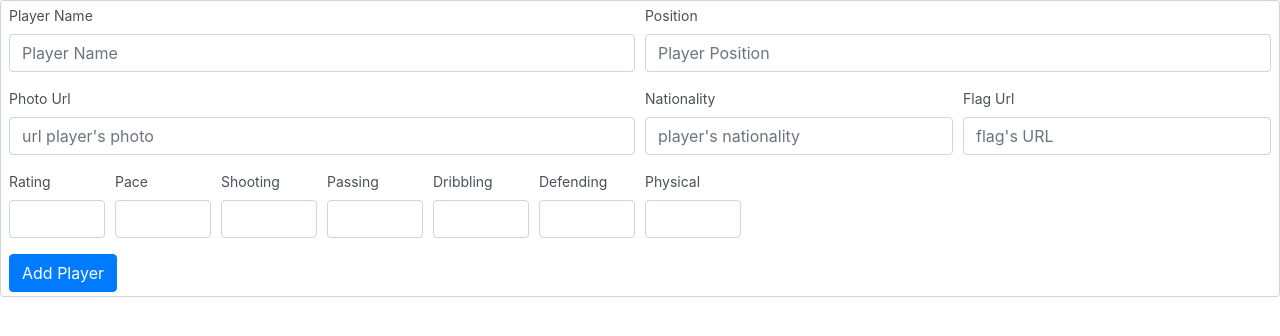
After one commit to Maroualab/Backend-pour-le-Gestionnaire-de-Contenu-de-FUT-Champions-Ultimate-Team, a PHP site: page /addPlayer.php in a window 1280 px wide. The commit adds this page. Shown: the top 336 px of the page. Run offline with PHP 8.4, Linux system fonts and the light colour scheme.

Commit message:
added form and add functionnality

```diff
--- /dev/null
+++ b/addPlayer.php
@@ -0,0 +1,93 @@
+<?php
+include 'connect.php';
+
+
+// $sql = "
+// INSERT INTO
+
+//  ";
+
+// $result = $conn->query($sql);
+
+?>
+<!DOCTYPE html>
+<html lang="en">
+<head>
+    <meta charset="UTF-8">
+    <meta name="viewport" content="width=device-width, initial-scale=1.0">
+    <link rel="stylesheet" href="https://cdn.jsdelivr.net/npm/bootstrap@4.0.0/dist/css/bootstrap.min.css" integrity="sha384-Gn5384xqQ1aoWXA+058RXPxPg6fy4IWvTNh0E263XmFcJlSAwiGgFAW/dAiS6JXm" crossorigin="anonymous">
+    <title>Add Player</title>
+</head>
+<body>
+
+
+<form action="insert.php" method="post" class="form-control form-control-sm">
+  <div class="form-row">
+    <div class="form-group col-md-6">
+      <label for="inputPlayerName">Player Name</label>
+      <input type="text" class="form-control" id="playerName" placeholder="Player Name">
+    </div>
+    <div class="form-group col-md-6">
+      <label for="inputPosition">Position</label>
+      <input type="text" class="form-control" id="position" placeholder="Player Position">
+    </div>
+  </div>
+  <div class="form-row">
+
+  <div class="form-group col-md-6">
+    <label for="photoUrl">Photo Url</label>
+    <input type="url" class="form-control" id="PlayerPhoto" placeholder="url player's photo">
+  </div>
+  <div class="form-group col-md-3">
+    <label for="nationality">Nationality</label>
+    <input type="text" class="form-control" id="PlayerNationality" placeholder="player's nationality">
+  </div>
+  <div class="form-group col-md-3">
+    <label for="flagUrl">Flag Url</label>
+    <input type="url" class="form-control" id="nationalityFlag" placeholder="flag's URL">
+  </div>
+</div>
+
+  <div class="form-row">
+  <div class="form-group col-md-1 ">
+    <label for="rating">Rating</label>
+    <input type="number" class="form-control" id="rating" >
+  </div>
+    <div class="form-group col-md-1 ">
+      <label for="pace">Pace</label>
+      <input type="number" class="form-control" id="pace">
+    </div>
+    <div class="form-group col-md-1 ">
+    <label for="shooting">Shooting</label>
+      <input type="number" class="form-control" id="shooting">
+    </div>
+    <div class="form-group col-md-1 ">
+    <label for="passing">Passing</label>
+      <input type="number" class="form-control" id="passing">
+    </div>
+    <div class="form-group col-md-1 ">
+    <label for="dribbling">Dribbling</label>
+      <input type="number" class="form-control" id="dribbling">
+    </div>
+    <div class="form-group col-md-1 ">
+    <label for="defending">Defending</label>
+      <input type="number" class="form-control" id="defending">
+    </div>
+    <div class="form-group col-md-1 ">
+    <label for="physical">Physical</label>
+      <input type="number" class="form-control" id="physical">
+    </div>
+  </div>
+
+  <button type="submit" class="btn btn-primary">Add Player</button>
+</form>
+<script src="https://cdn.jsdelivr.net/npm/bootstrap@4.0.0/dist/js/bootstrap.min.js" integrity="sha384-JZR6Spejh4U02d8jOt6vLEHfe/JQGiRRSQQxSfFWpi1MquVdAyjUar5+76PVCmYl" crossorigin="anonymous"></script>
+
+</body>
+</html>
+
+<!--
+<select id="inputState" class="form-control">
+        <option selected>Choose...</option>
+        <option>...</option>
+      </select> -->
--- a/connect.php
+++ b/connect.php
@@ -3,7 +3,9 @@ $dbName = "fut_champions";
 $dbHost = "localhost";
 $dbUser = "root";
 $dbPass = "";
+
 $conn = mysqli_connect($dbHost, $dbUser, $dbPass, $dbName);
+
 if (!$conn) {
     die("Something went wrong");
 }
```
Also changed, not shown: deletePlayer.php (added, +20 -0 lines), index.php (+30 -11 lines), img/people.png (added), updatePlayer.php (added).
